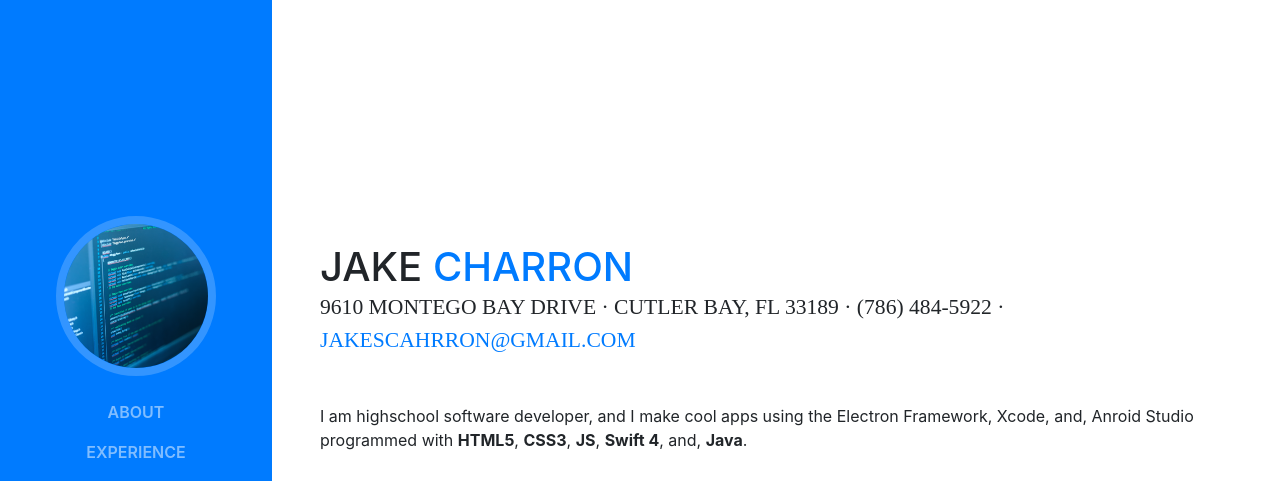
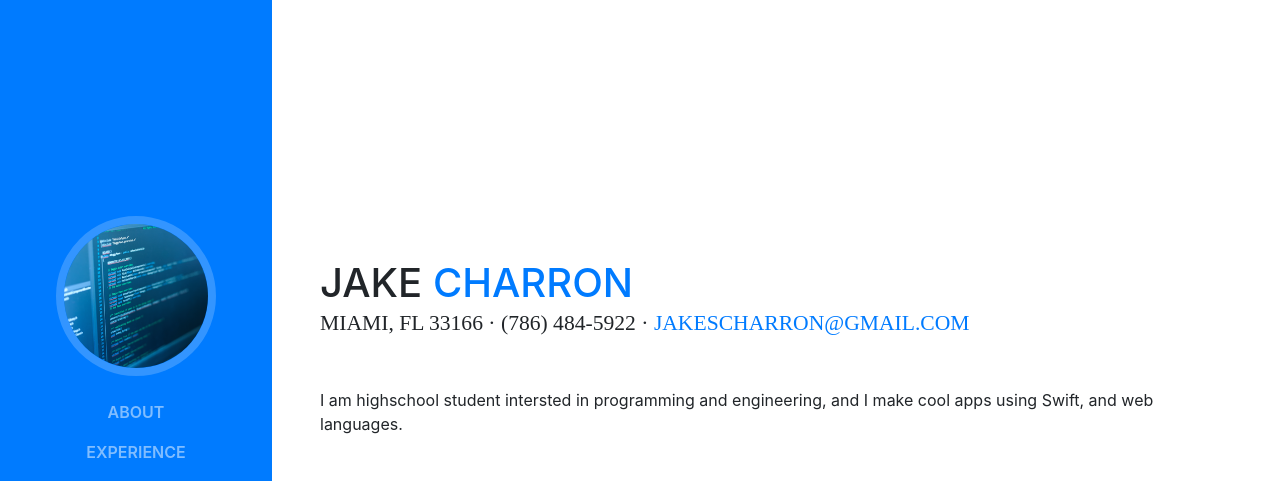
Before and after one commit to JakeCharron/JakeCharron.github.io, a website with bundled scripts: page index.html in a window 1280 px wide. Shown: the top 481 px of the page. Built offline with nearby package versions, Linux system fonts and the light colour scheme; a web font is replaced by a local one.

Commit message:
updating info index.html

```diff
--- a/index.html
+++ b/index.html
@@ -65,13 +65,11 @@
           <h1 class="mb-0">Jake
             <span class="text-primary">Charron</span>
           </h1>
-          <div class="subheading mb-5">9610 Montego Bay Drive · Cutler Bay, FL 33189 · (786) 484-5922 ·
-            <a href="mailto:jakeScahrron@gmail.com">jakeScahrron@gmail.com</a>
+          <div class="subheading mb-5">Miami, FL 33166 · (786) 484-5922 ·
+            <a href="mailto:jakeScahrron@gmail.com">jakeScharron@gmail.com</a>
           </div>
-          <p class="mb-5">I am highschool software developer, and I make cool
-            apps using the Electron Framework, Xcode, and, Anroid Studio
-            programmed with <b>HTML5</b>, <b>CSS3</b>, <b>JS</b>, <b>Swift
-              4</b>, and, <b>Java</b>.</p>
+          <p class="mb-5">I am highschool student intersted in programming and engineering, and I make cool
+            apps using Swift, and web languages.</p>
           <ul class="list-inline list-social-icons mb-0">
             <li class="list-inline-item">
               <a href="https://www.instagram.com/jakec_dev/?hl=en">
```
